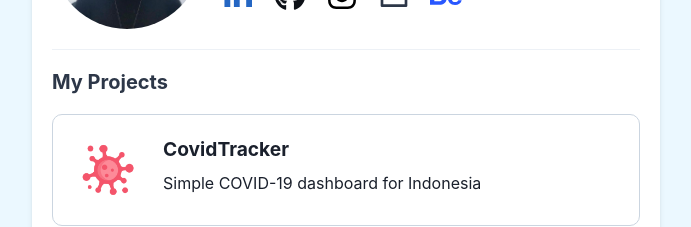
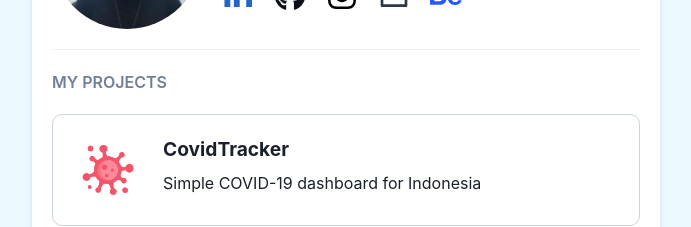
Before and after one commit to vincenth19/vincenth19, a React (Create React App) app: page / in a window 1280 px wide. Shown: the part 301-528 px from the top of the page, without its empty margins (294-985 px from the left). Built offline with nearby package versions, Linux system fonts and the light colour scheme.

Commit message:
changed text style

```diff
--- a/src/App.js
+++ b/src/App.js
@@ -10,10 +10,9 @@ import {
   Spacer,
   theme,
   Heading,
-  SimpleGrid,
   Divider
 } from '@chakra-ui/react';
-import { ColorModeSwitcher } from './ColorModeSwitcher';
+// import { ColorModeSwitcher } from './ColorModeSwitcher';
 import prof_pic from './prof_pic.jpeg'
 import virus from './Virus512.png'
 import {FaGithub, FaInstagram, FaBehance, FaLinkedinIn, FaFigma} from 'react-icons/fa'
@@ -59,7 +58,7 @@ function App() {
               </Stack>
               <Divider/>
               <Stack spacing={5} mt={[0,5]}>
-                <Heading as="h2" size="md" color="gray.700">My Projects</Heading>
+              <Text color="gray.500" fontWeight="semibold">MY PROJECTS</Text>
                 <Link href="https://covidtracker.pages.dev" target="_blank">
                   <Box border="1px" borderColor="gray.300" p={5} borderRadius={10}>
                     <Stack direction="row" spacing={5}>
```
